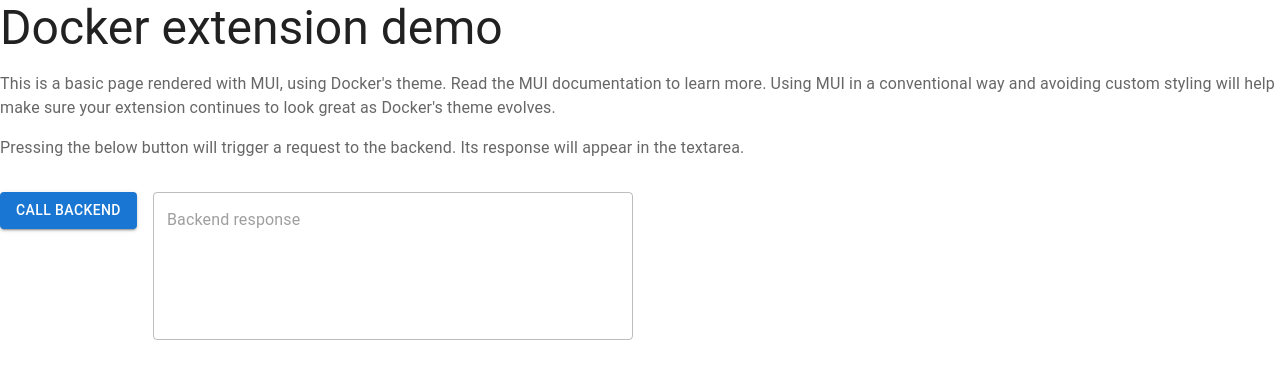
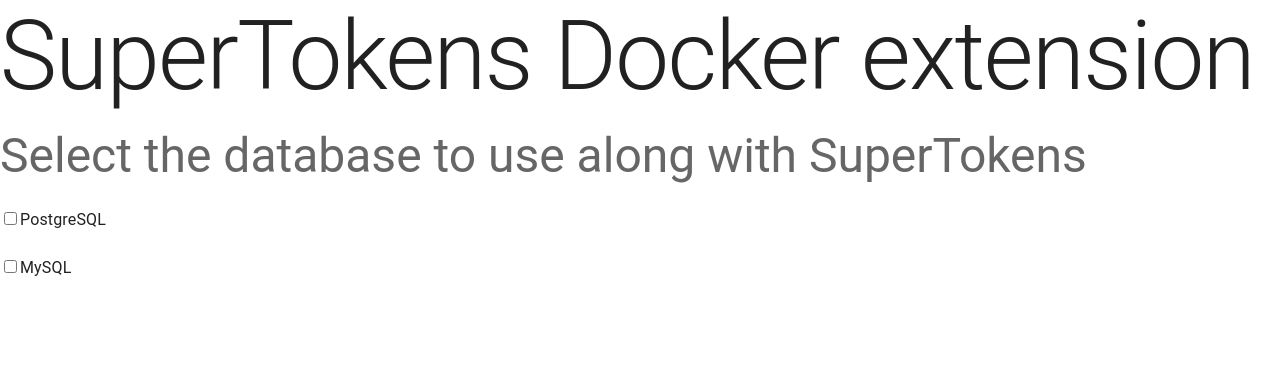
Before and after one commit to supertokens/supertokens-docker-extension, a React (Create React App) app in the folder ui/: page / in a window 1280 px wide. Shown: the top 378 px of the page. Built offline with nearby package versions, Linux system fonts and the light colour scheme; what @docker/docker-mui-theme, @docker/extension-api-client would draw is missing.

Commit message:
implements some UI

```diff
--- a/ui/src/App.tsx
+++ b/ui/src/App.tsx
@@ -16,20 +16,30 @@
   const ddClient = useDockerDesktopClient();
 
   const fetchAndDisplayResponse = async () => {
-    const result = await ddClient.extension.vm?.service?.get('/hello');
-    setResponse(JSON.stringify(result));
+    const result = await ddClient.docker.cli.exec("images", [
+      "--format",
+      '"{{ json . }}"',
+    ]);
+    setResponse(result.stdout.split("\n")[2]);
   };
 
   return (
     <>
-      <Typography variant="h3">Docker extension demo</Typography>
-      <Typography variant="body1" color="text.secondary" sx={{ mt: 2 }}>
-        This is a basic page rendered with MUI, using Docker's theme. Read the
-        MUI documentation to learn more. Using MUI in a conventional way and
-        avoiding custom styling will help make sure your extension continues to
-        look great as Docker's theme evolves.
+      <Typography variant="h1">SuperTokens Docker extension</Typography>
+      <Typography variant="h3" color="text.secondary" sx={{ mt: 2 }}>
+        Select the database to use along with SuperTokens
       </Typography>
-      <Typography variant="body1" color="text.secondary" sx={{ mt: 2 }}>
+      <br />
+      <label>
+        <input type="checkbox" />
+        PostgreSQL
+      </label>
+      <br /><br />
+      <label>
+        <input type="checkbox" />
+        MySQL
+      </label>
+      {/* <Typography variant="body1" color="text.secondary" sx={{ mt: 2 }}>
         Pressing the below button will trigger a request to the backend. Its
         response will appear in the textarea.
       </Typography>
@@ -47,7 +57,7 @@
           minRows={5}
           value={response ?? ''}
         />
-      </Stack>
+      </Stack> */}
     </>
   );
 }
```
